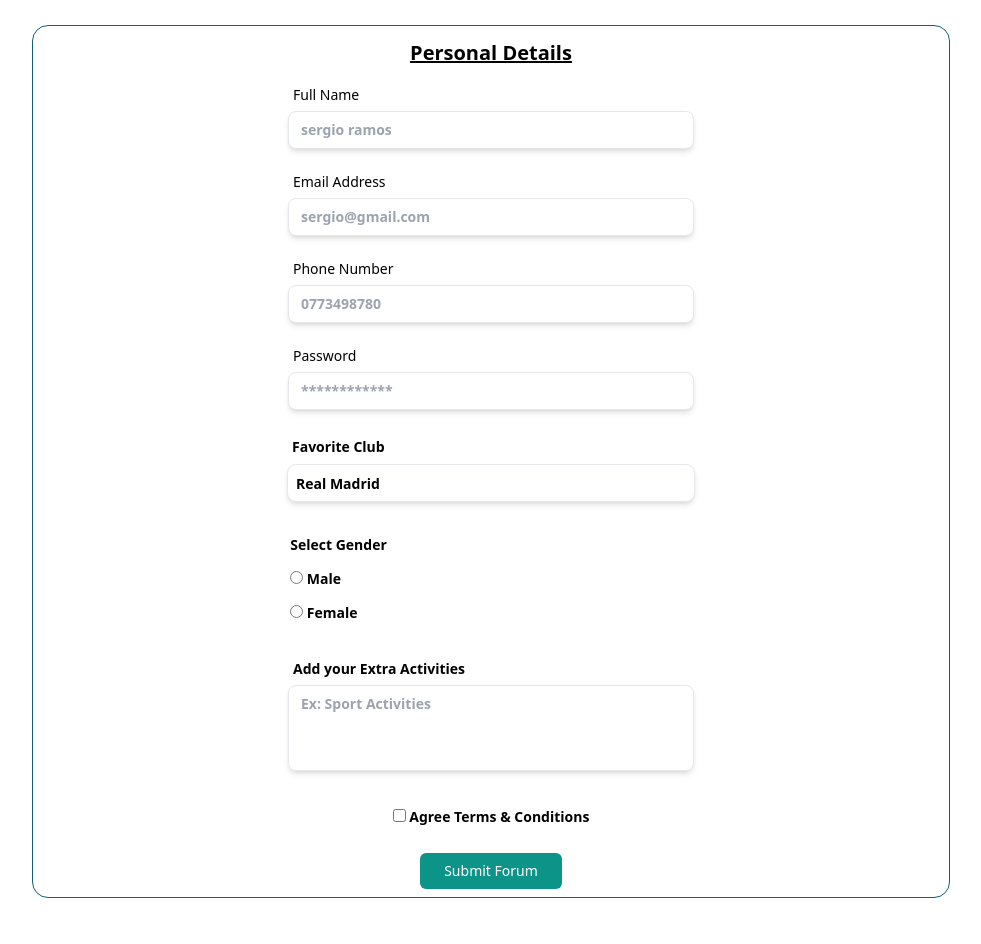
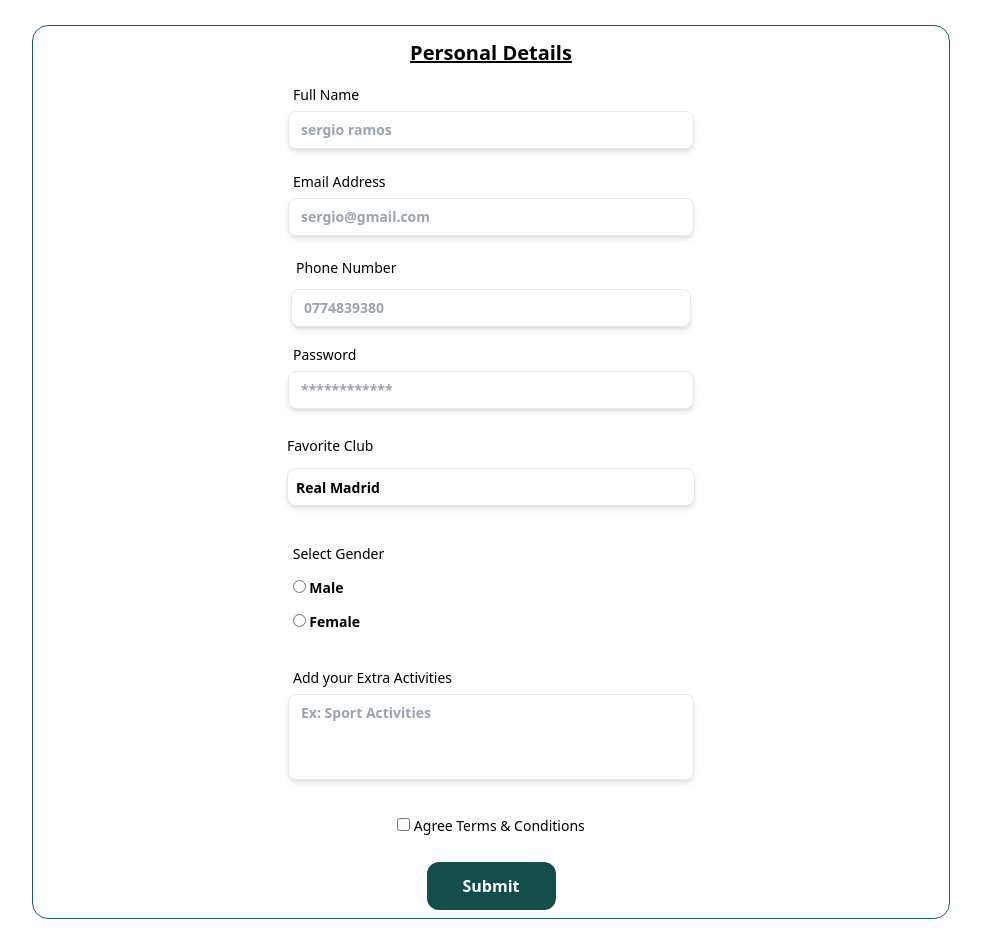
Before and after one commit to chanidu-mintpay/next-upskill, a Next.js app: page / in a window 1280 px wide. Shown: the whole page, without its empty margins (149-1130 px from the left). Before the commit the page ends 923 px from the top, so only its background shows below. Built offline with nearby package versions, Linux system fonts and the light colour scheme.

Commit message:
form textarea and combobox implementation

```diff
--- /dev/null
+++ b/app/login/page.tsx
@@ -0,0 +1,54 @@
+'use client';
+
+import React, { useState } from 'react';
+import { HeadlessInput } from '@/components/HeadlessInput';
+
+const login = () => {
+    const [userData, setUserData] = useState({
+        name: '',
+        email: '',
+        phone: '',
+    });
+
+    const handleChange = (e: React.ChangeEvent<HTMLInputElement | HTMLTextAreaElement | HTMLSelectElement>) => {
+        const { name, value } = e.target;
+        setUserData({
+            ...userData,
+            [name]: value,
+        });
+    };
+
+    return (
+        <div className={`flex flex-col w-1/2 items-center justify-center`}>
+            <HeadlessInput
+                lableName={'Enter Name'}
+                id={'name'}
+                name={'name'}
+                inputType={'text'}
+                value={userData.name}
+                onChange={handleChange}
+                placeholder={'Tom Hendricks'}
+            />
+            <HeadlessInput
+                lableName={'Enter Email'}
+                id={'email'}
+                name={'email'}
+                inputType={'email'}
+                value={userData.email}
+                onChange={handleChange}
+                placeholder={'tom@gmail.com'}
+            />
+            <HeadlessInput
+                lableName={'Enter Number'}
+                id={'phone'}
+                name={'phone'}
+                inputType={'tel'}
+                value={userData.phone}
+                onChange={handleChange}
+                placeholder={'0773284750'}
+            />
+        </div>
+    );
+};
+
+export default login;
--- a/app/page.tsx
+++ b/app/page.tsx
@@ -2,13 +2,12 @@
 
 import React, { useState } from 'react';
 import FormInput from '@/components/FormInput';
-import { Fieldset, Legend } from '@headlessui/react';
+import { Fieldset, Label, Legend } from '@headlessui/react';
 import FormTextArea from '@/components/FormTextArea';
 import FormComboBox from '@/components/FormComboBox';
-import FormDialog from '@/components/FormDialog';
 
 export default function Home() {
-    const [formData, setFormDate] = useState({
+    const initialValues = {
         name: '',
         email: '',
         gender: '',
@@ -16,7 +15,9 @@ export default function Home() {
         agreeToTerms: false,
         password: '',
         description: '',
-    });
+    };
+
+    const [formData, setFormDate] = useState(initialValues);
 
     const clubs = [
         { id: 1, name: 'Real Madrid', country: 'Spain' },
@@ -45,6 +46,7 @@ export default function Home() {
         e.preventDefault();
 
         console.log('Registration Successful', formData);
+        setFormDate(initialValues);
     };
 
     return (
@@ -54,6 +56,7 @@ export default function Home() {
                     <form onSubmit={handleSubmit}>
                         <Fieldset className={`p-2 border border-cyan-800 rounded-2xl flex flex-col items-center justify-center`}>
                             <Legend className="text-xl underline font-semibold">Personal Details</Legend>
+
                             <FormInput
                                 label={'Full Name'}
                                 inputType={'text'}
@@ -63,6 +66,7 @@ export default function Home() {
                                 placeholder={'sergio ramos'}
                                 onChange={handleInputChange}
                             />
+
                             <FormInput
                                 label={'Email Address'}
                                 inputType={'email'}
@@ -72,15 +76,26 @@ export default function Home() {
                                 placeholder={'sergio@gmail.com'}
                                 onChange={handleInputChange}
                             />
-                            <FormInput
-                                label={'Phone Number'}
-                                inputType={'number'}
-                                id={'number'}
-                                name={'number'}
-                                value={formData.phone}
-                                placeholder={'0773498780'}
-                                onChange={handleInputChange}
-                            />
+
+                            <div className={`flex flex-col w-[410px]`}>
+                                <Label htmlFor="phone" className={`text-sm/6 font-medium text-black`}>
+                                    Phone Number
+                                </Label>
+                                <input
+                                    type="tel"
+                                    id="phone"
+                                    name="phone"
+                                    value={formData.phone}
+                                    pattern="^0?7*[0-9]\d{7}$"
+                                    maxLength={10}
+                                    title={'Please enter a number starting 076'}
+                                    required
+                                    placeholder={'0774839380'}
+                                    onChange={handleInputChange}
+                                    className={'mt-1 block rounded-lg border py-1.5 px-3 text-sm/6 text-black shadow-md '}
+                                />
+                            </div>
+
                             <FormInput
                                 label={'Password'}
                                 inputType={'password'}
@@ -96,7 +111,9 @@ export default function Home() {
                             </div>
 
                             <div className={`p-4 text-sm/6 font-semibold flex flex-col mr-[305px]`}>
-                                <label htmlFor="gender">Select Gender</label>
+                                <label htmlFor="gender" className={`text-sm/6 font-medium text-black`}>
+                                    Select Gender
+                                </label>
                                 <label>
                                     <input
                                         type="radio"
@@ -116,10 +133,12 @@ export default function Home() {
                                         value="female"
                                         checked={formData.gender === 'female'}
                                         onChange={handleInputChange}
+                                        className={`text-sm/6 font-medium text-black`}
                                     />{' '}
                                     Female
                                 </label>
                             </div>
+
                             <FormTextArea
                                 name={'description'}
                                 value={formData.description}
@@ -128,7 +147,8 @@ export default function Home() {
                                 label={'Add your Extra Activities'}
                                 placeholder={'Ex: Sport Activities'}
                             />
-                            <label htmlFor="agreeToTerms" className={`p-6 text-sm/6 font-semibold`}>
+
+                            <label htmlFor="agreeToTerms" className={`p-6 text-sm/6 font-medium text-black`}>
                                 <input
                                     type="checkbox"
                                     id={'agreeToTerms'}
@@ -139,14 +159,12 @@ export default function Home() {
                                 />{' '}
                                 Agree Terms & Conditions
                             </label>
-                            {/*<button*/}
-                            {/*    className={`bg-teal-900 rounded-xl px-9 py-3 text-white hover:bg-teal-700*/}
-                            {/*`}*/}
-                            {/*    type={'submit'}*/}
-                            {/*>*/}
-                            {/*    Submit*/}
-                            {/*</button>*/}
-                            <FormDialog onClose={handleSubmit} />
+                            <input
+                                type="submit"
+                                value={'Submit'}
+                                className={`bg-teal-900 rounded-xl px-9 py-3 text-white hover:bg-teal-700 hover:cursor-pointer
+                            `}
+                            />
                         </Fieldset>
                     </form>
                 </div>
--- a/components/FormComboBox.tsx
+++ b/components/FormComboBox.tsx
@@ -25,21 +25,23 @@ export default function FormComboBox({ items = [], placeholder }: FormComboBoxPr
 
     return (
         <Field className={`text-sm/6 font-semibold flex flex-col`}>
-            <Label>Favorite Club</Label>
+            <Label className={`text-sm/6 font-medium text-black`}>Favorite Club</Label>
             <Combobox value={selectedItem} onChange={setSelectedItem} onClose={() => setQuery('')}>
+                <div className={`relative`}>
                     <ComboboxInput
                         className={`px-2 h-[38px] w-[408px] border rounded-[9px] shadow-md`}
                         placeholder={placeholder}
                         displayValue={(item: ClubDetails) => item?.name}
                         onChange={(event) => setQuery(event.target.value)}
                     />
-                <ComboboxOptions anchor="bottom" className="border bg-white empty:invisible w-[408px]">
+                    <ComboboxOptions anchor="bottom" className="box-border bg-white empty:invisible w-[408px]">
                         {filteredItems.map((item: ClubDetails) => (
                             <ComboboxOption key={item.id} value={item} className="data-[focus]:bg-blue-100">
                                 {item.name}
                             </ComboboxOption>
                         ))}
                     </ComboboxOptions>
+                </div>
             </Combobox>
         </Field>
     );
--- a/components/FormTextArea.tsx
+++ b/components/FormTextArea.tsx
@@ -15,7 +15,7 @@ export default function FormTextArea({ label, name, value, onChange, id, placeho
     return (
         <div className="w-full max-w-md px-4">
             <Field>
-                <Label htmlFor={id} className="text-sm/6 font-semibold">
+                <Label htmlFor={id} className="text-sm/6 font-medium text-black">
                     {label}
                 </Label>
                 <Textarea
```
Lines whose indentation alone changed are shown as unchanged.
